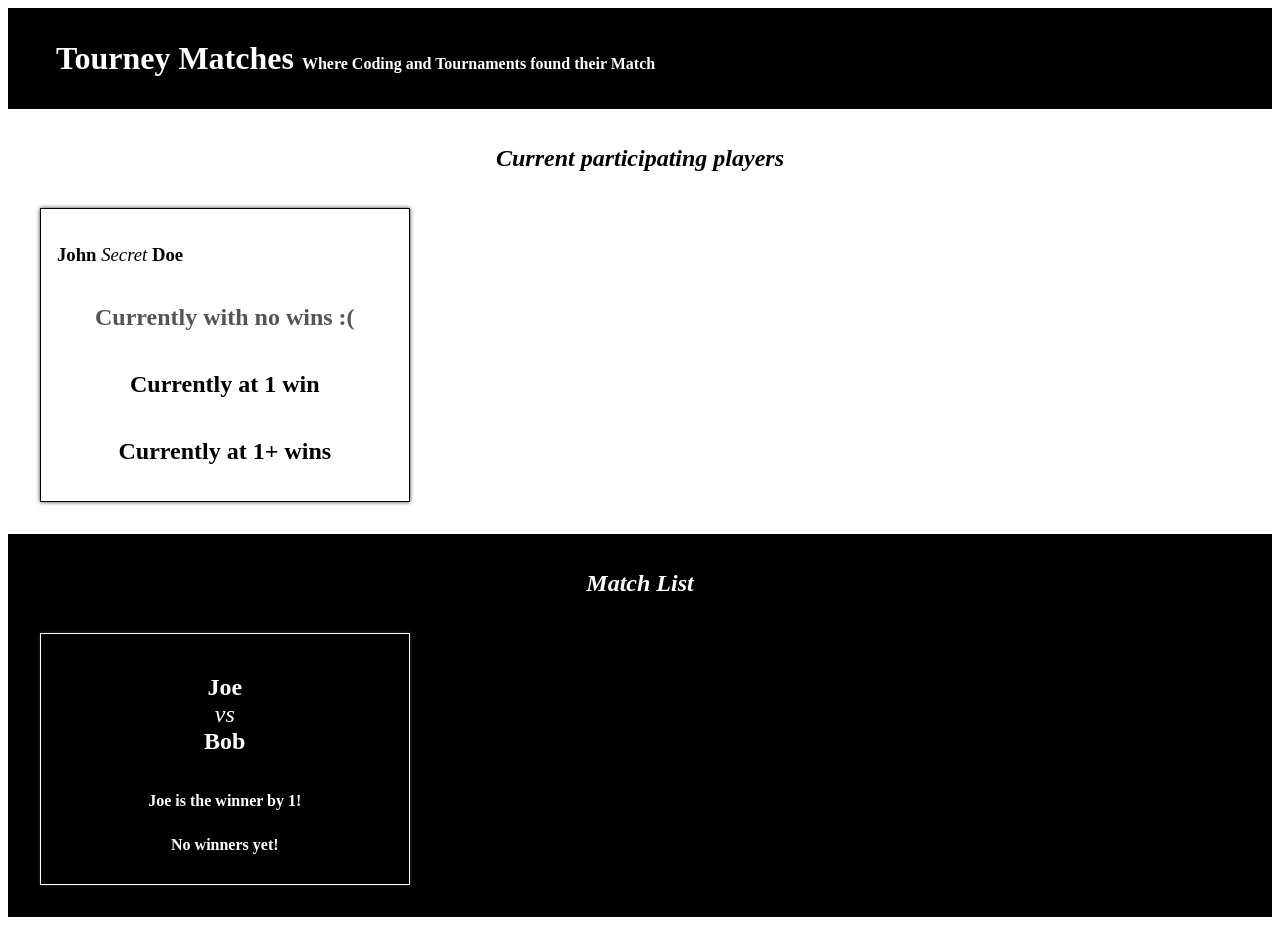
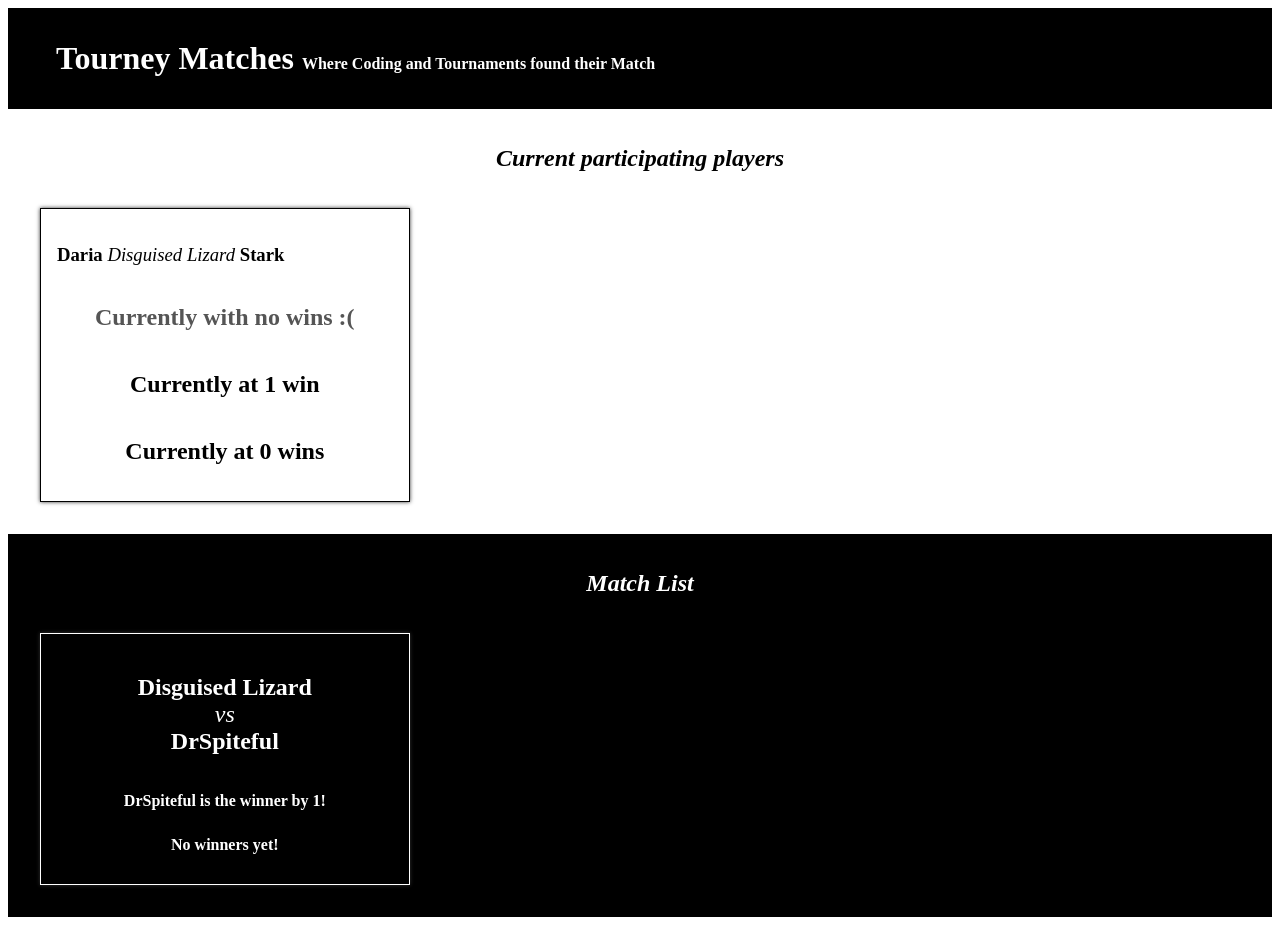
Before and after one commit to jeongj99/tourney-matches, a React (Create React App) app: page / in a window 1280 px wide. Built offline with nearby package versions, Linux system fonts and the light colour scheme.

Commit message:
Add props to Player and Match

```diff
--- a/src/components/Match.js
+++ b/src/components/Match.js
@@ -1,8 +1,8 @@
-function Match() {
+function Match(props) {
   return (
     <article className="Match">
-      <h1>Joe <span>vs</span> Bob</h1>
-      <h2>Joe is the winner by 1!</h2>
+      <h1>{props.players[0]} <span>vs</span> {props.players[1]}</h1>
+      <h2>{props.winner} is the winner by {props.scoreDifference}!</h2>
       <h2>No winners yet!</h2>
     </article>
   );
--- a/src/components/MatchList.js
+++ b/src/components/MatchList.js
@@ -1,11 +1,12 @@
 import matchData from '../data/matchData';
 import Match from './Match';
 
-function MatchList() {
+function MatchList(props) {
+  const oneMatch = matchData[0];
   return (
     <section className="PlayerList MatchList">
       <h1>Match List</h1>
-      <Match />
+      <Match players={oneMatch.players} winner={oneMatch.winner} scoreDifference={oneMatch.scoreDifference} />
     </section>
   );
 }
--- a/src/components/Player.js
+++ b/src/components/Player.js
@@ -1,12 +1,12 @@
-function Player() {
+function Player(props) {
   return (
     <article className="Player">
       <h1>
-        John <span>Secret</span> Doe
+        {props.firstName} <span>{props.gamerTag}</span> {props.lastName}
       </h1>
       <h2 className="zero">Currently with no wins :(</h2>
       <h2>Currently at 1 win</h2>
-      <h2>Currently at 1+ wins</h2>
+      <h2>Currently at {props.wins} wins</h2>
     </article>
   );
 }
--- a/src/components/PlayerList.js
+++ b/src/components/PlayerList.js
@@ -6,10 +6,11 @@ import Player from './Player';
 function PlayerList(props) {
   const playerDataArray = preparePlayerData(playerData);
   const parsedPlayerData = addWinsToPlayer(playerDataArray, matchData);
+  const onePlayer = parsedPlayerData[0];
   return (
     <section className="PlayerList" >
       <h1>Current participating players</h1>
-      <Player />
+      <Player firstName={onePlayer.firstName} lastName={onePlayer.lastName} gamerTag={onePlayer.gamerTag} wins={onePlayer.wins} />
     </section>
   );
 }
```
